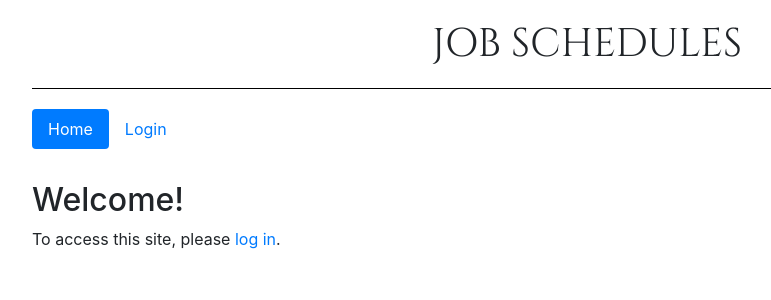
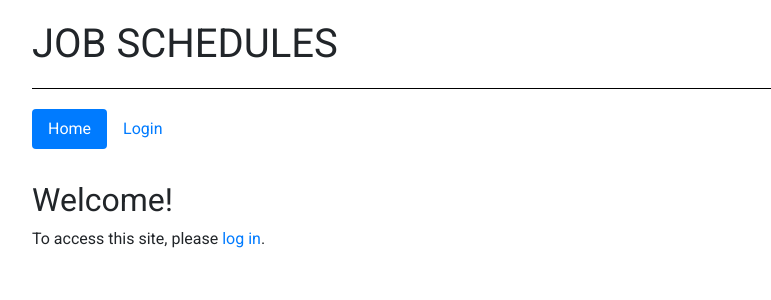
Before and after one commit to mcmullm2-dcu/CA_Assign3, a PHP site: page / in a window 1280 px wide. Shown: the top 300 px of the page, without its empty margins (53-824 px from the left). Run offline with PHP 8.4, Linux system fonts and the light colour scheme; some libraries are stand-ins or nearby versions.

Commit message:
Minor style adjustments

```diff
--- a/code/header.php
+++ b/code/header.php
@@ -16,7 +16,7 @@ $user = User::getUserFromSession();
     <title>Job Schedules</title>
     <meta charset="utf-8">
     <meta name="viewport" content="width=device-width, initial-scale=1, shrink-to-fit=no">
-    <link href="https://fonts.googleapis.com/css?family=Cinzel" rel="stylesheet">
+    <link href="https://fonts.googleapis.com/css?family=Roboto:400,700" rel="stylesheet">
     <link rel="stylesheet"
         href="https://stackpath.bootstrapcdn.com/bootstrap/4.2.1/css/bootstrap.min.css"
         integrity="sha384-GJzZqFGwb1QTTN6wy59ffF1BuGJpLSa9DkKMp0DgiMDm4iYMj70gZWKYbI706tWS"
--- a/style.css
+++ b/style.css
@@ -1,7 +1,10 @@
+body {
+    font-family: 'Roboto', sans-serif;
+}
+
 h1 {
-    font-family: 'Cinzel', serif;
     text-transform: uppercase;
-    text-align: center;
+    text-align: left;
     padding: 0.5em 0;
     border-bottom: 1px solid #000;
     margin-bottom: 0.5em;
```
